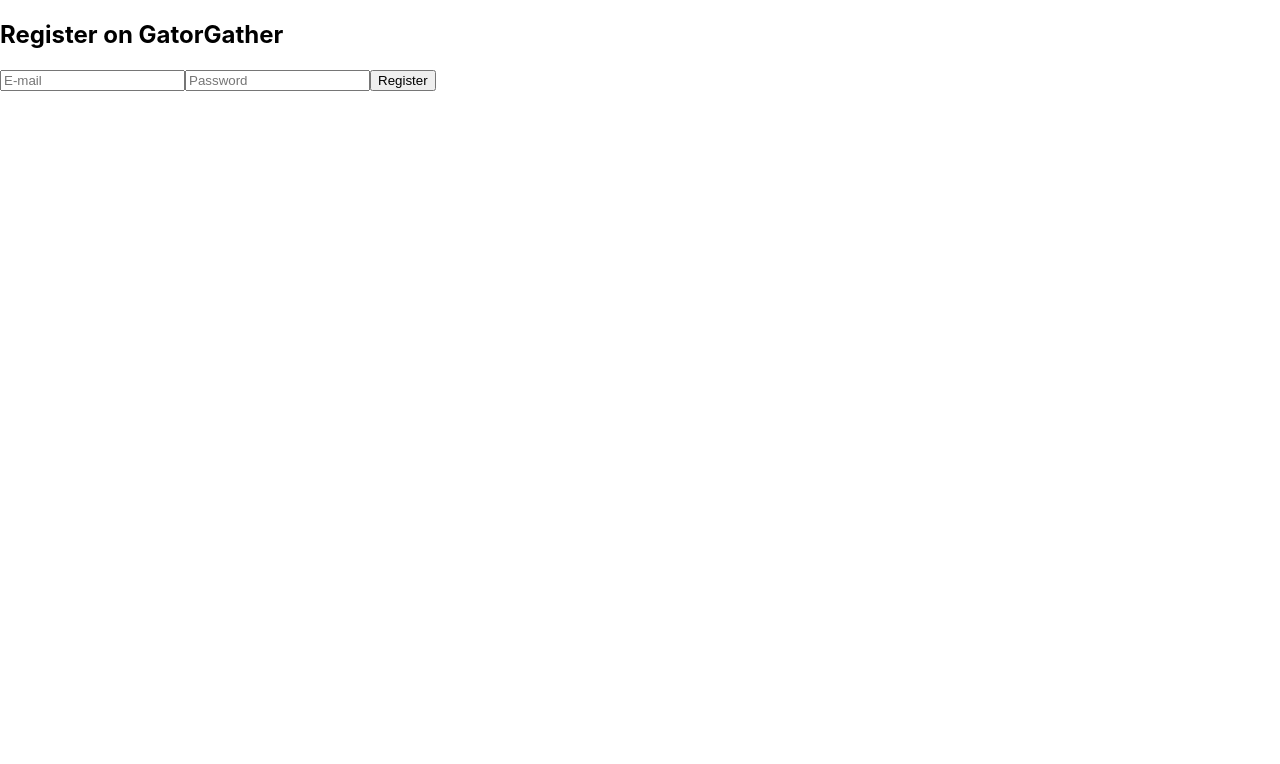
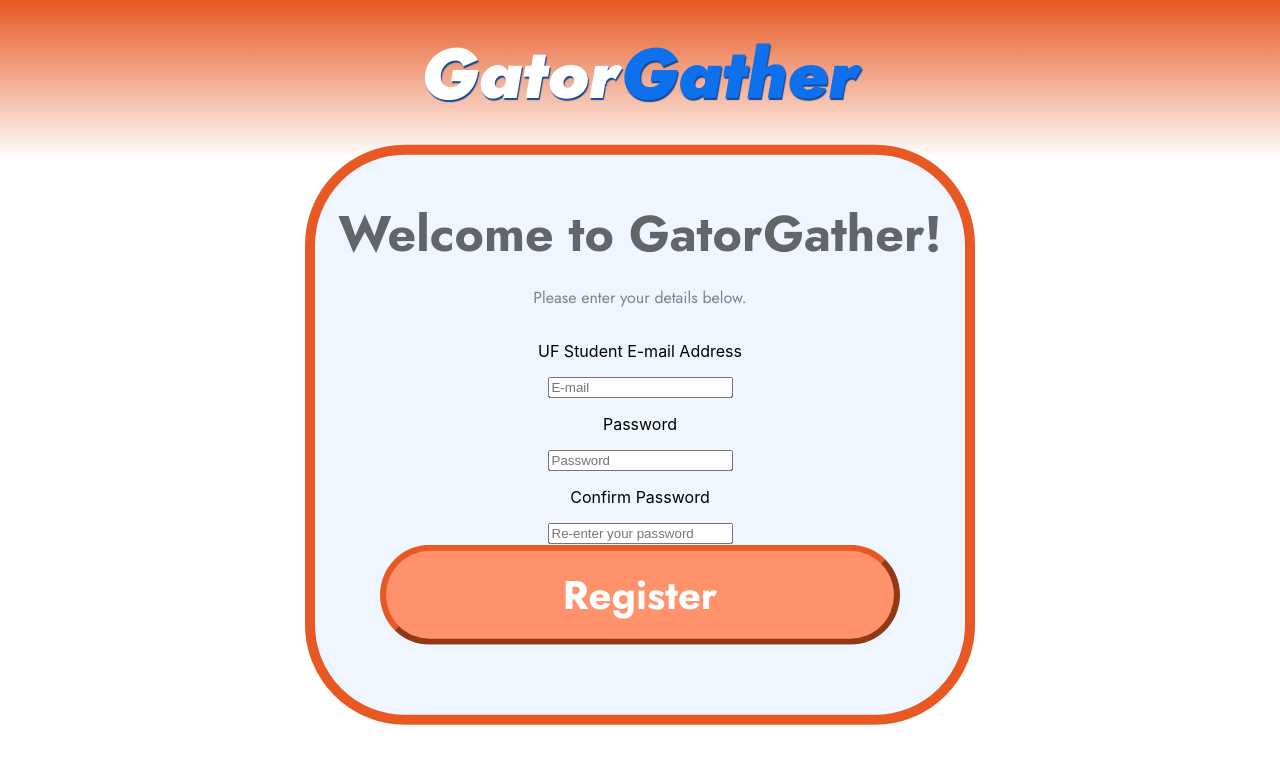
Before and after one commit to slightnacl/GatorGather-Group9, a React (Create React App) app in the folder gatorgather/: page /register in a window 1280 px wide. Shown: the top 764 px of the page. Built offline with nearby package versions, Linux system fonts and the light colour scheme; a web font is replaced by a local one.

Commit message:
Simple Login/Registry Frontend
Implements basic prototype UI for the login and register pages.

```diff
--- a/gatorgather/src/Landing.css
+++ b/gatorgather/src/Landing.css
@@ -27,18 +27,28 @@
     font-weight: 900;
     color: white;
     text-shadow: 1px 2px 1px rgb(16, 73, 148);
-    padding: 0px 0px 0px 40px;
-    margin: 0px 0px 20px 0px;
+}
+
+.landing-button {
+    position: absolute;
+    left: 80px;
+    top: 20px;
+    background-color: transparent;
+    border-color: transparent;
+    cursor: pointer;
 }
 
 .header-button-box {
-    margin: 0px 100px 0px 0px;
+    position: absolute;
+    right: 120px;
+    top: 50px;
+    width: 15%;
+    justify-content: space-between;
 }
 
 .header-button {
     font-family: "Jost", sans-serif;
     font-size: 26px;
-    margin: 42px 20px 0px;
     padding: 6px 40px;
     border-radius: 40px;
 }
@@ -48,6 +58,7 @@
     font-weight: 500;
     border-width: 5px;
     border-color: rgb(204, 204, 204);
+    cursor: pointer;
 }
 
 #header-register-button {
@@ -56,36 +67,74 @@
     background-color: rgb(255, 146, 106);
     border-width: 5px;
     border-color: rgb(231, 88, 34);
+    cursor: pointer;
 }
 
 .front-image-box {
-    background-image: url(reitz-student-union-uf.jpeg);
     position: relative;
     z-index: -1;
-    bottom: 160px;
-    height: 960px;
-    width: 100%;
-    background-repeat: no-repeat;
+    top: -160px;
+    background: url(reitz-student-union-uf.jpeg) no-repeat center center;
     background-size: cover;
-    background-position: center;
+    height: 1000px;
+    display: flex;
+    flex-direction: column;
+    justify-content: center;
+    align-items: center;
     mask-image: linear-gradient(white, rgba(0, 0, 0,0 ) 100%, rgba(0, 0, 0, 0));
 }
 
 .main-body {
     width: 100%;
     background-color: white;
+    flex-direction: column;
+    align-items: center;
 }
 
 .grabber-text {
+    position: absolute;
+    top:55%;
+    left: 50%;
+    transform: translate(-50%, -50%);
     text-align: center;
-    position: relative;
-    bottom: 400px;
     font-family: "Jost", sans-serif;
     font-size: 50px;
     font-weight: 700;
     color: white;
     text-shadow: 2px 4px 1px rgb(16, 73, 148);
+    padding: 0px;
     margin: 0px;
+}
+
+.para-1 {
+    font-family: "Jost", sans-serif;
+    font-size: 40px;
+    font-weight: bold;
+    margin-left: 500px;
+    margin-right: 500px;
+    text-align: center;
+}
+
+#grabber-large {
+    font-size: 200px;
+    color: rgb(231, 88, 34);
+    margin-top: 120px;
+    text-shadow: 4px 8px 1px rgb(16, 73, 148);
+}
+
+#cta-register {
+    justify-content: center;
+    font-family: "Jost", sans-serif;
+    font-weight: bold;
+    font-size: 56px;
+    color: white;
+    width: 900px;
+    height: 100px;
+    border-width: 10px;
+    border-radius: 40px;
+    border-color: rgb(231, 88, 34);
+    background-color: rgb(255, 146, 106);
+    cursor: pointer;
 }
 
 .footer-bar {
--- a/gatorgather/src/Landing.js
+++ b/gatorgather/src/Landing.js
@@ -6,18 +6,20 @@
     return (
         <div>
             <div class="flex-container header-bar">
-                <h1 class="center-v" id="header-title">Gator<span style = {{ color: "rgb(14, 112, 237)"}}>Gather</span></h1>
+                <Link to = "/"><button class="center-v landing-button" id="header-title">Gator<span style = {{ color: "rgb(14, 112, 237)"}}>Gather</span></button></Link>
                 <div class="flex-container center-v header-button-box">
                     <Link to = "/login"><button class="header-button" id="header-login-button">Login</button></Link>
                     <Link to = "/register"><button class="header-button" id="header-register-button">Sign up</button></Link>
                 </div>
             </div>
             <div class="flex-container front-image-box"/>
-            <div class="main-body">
-                <h1 class="center-h grabber-text">GATORS ARE BETTER</h1>
-                <h1 class="center-h grabber-text" style = {{fontSize: 200, color: "rgb(231, 88, 34)"}}>TOGETHER</h1>
-                <p>A student's most important tool is the connections they make while learning!</p>
+            <div class="flex-container main-body">
+                <h2 class="center-h grabber-text">GATORS ARE BETTER</h2>
+                <h1 class="center-h grabber-text" id="grabber-large">TOGETHER</h1>
+                <p class="para-1">A student's most important tool is the connections they make while learning! While we often look to build these connections with industry veterans, alumni, and professionals, we tend to forget that some of the best connections we can make as students are with our peers. With GatorGather, that process is as simple as a click!</p>
+                <Link to="/register"><button id="cta-register">Join Us!</button></Link>
             </div>
+            <div style={{marginTop: 80}}/>
             <div class="flex-container center-v footer-bar">
 
             </div>
--- /dev/null
+++ b/gatorgather/src/Login.css
@@ -0,0 +1,53 @@
+.flex-container {
+    display: flex;
+}
+
+.center-h {
+    justify-content: center;
+}
+
+.center-v {
+    align-content: center;
+}
+
+.header-bar {
+    position: sticky;
+    top: 0;
+    justify-content: space-between;
+    background-image: linear-gradient(rgba(231, 88, 34, 100), rgba(231, 88, 34, 0));
+    height: 160px;
+}
+
+#header-title {
+    font-family: "Jost", sans-serif;
+    font-size: 70px;
+    font-style: italic;
+    font-weight: 900;
+    color: white;
+    text-shadow: 1px 2px 1px rgb(16, 73, 148);
+}
+
+.landing-button {
+    position: absolute;
+    left: 50%;
+    top: 20px;
+    transform: translate(-50%, 0%);
+    background-color: transparent;
+    border-color: transparent;
+}
+
+.login-container {
+    position: fixed;
+    top: 50%;
+    left: 50%;
+    transform: translate(-50%, -44%);
+    height: 70%;
+    width: 35%;
+    min-width: 650px;
+    border: 10px solid;
+    border-color: rgba(231, 88, 34);
+    border-radius: 100px;
+    background-color: rgb(239, 246, 255);
+    flex-direction: column;
+    align-items: center;
+}
--- a/gatorgather/src/Login.js
+++ b/gatorgather/src/Login.js
@@ -1,7 +1,8 @@
 import React, { useState } from "react";
-import { createUserWithEmailAndPassword, signInAnonymously, signInWithEmailAndPassword } from "firebase/auth";
+import { signInWithEmailAndPassword } from "firebase/auth";
 import { auth } from "./firebase";
-import { useNavigate } from "react-router-dom";
+import { useNavigate, Link } from "react-router-dom";
+import "./Login.css"
 
 function Login() {
     const [email, setEmail] = useState("");
@@ -22,23 +23,28 @@
 
     return (
         <div>
-            <h2>Login to GatorGather</h2>
-            <form onSubmit = {handleLogin}>
+            <div class="header-bar">
+            <Link to = "/"><button class="center-v landing-button" id="header-title">Gator<span style = {{ color: "rgb(14, 112, 237)"}}>Gather</span></button></Link>
+            </div>
+            <div class="flex-container login-container">
+                <h2>Login to GatorGather</h2>
+                <p>E-mail</p>
                 <input
                     type = "email"
                     value = {email}
                     onChange = {(e) => setEmail(e.target.value)}
                     placeholder = "E-mail"
                 />
+                <p>Password</p>
                 <input
                     type = "password"
                     value = {password}
                     onChange={(e) => setPassword(e.target.value)}
                     placeholder = "Password"
                 />
-                <button type = "submit">Log In</button>
-            </form>
-            {error && <p>{error}</p>}
+                <button type = "submit" onClick={handleLogin}>Log In</button>
+                {error && <p>{error}</p>}
+            </div>
         </div>
     );
 }
--- /dev/null
+++ b/gatorgather/src/Register.css
@@ -0,0 +1,92 @@
+.flex-container {
+    display: flex;
+}
+
+.center-h {
+    justify-content: center;
+}
+
+.center-v {
+    align-content: center;
+}
+
+.header-bar {
+    position: sticky;
+    top: 0;
+    justify-content: space-between;
+    background-image: linear-gradient(rgba(231, 88, 34, 100), rgba(231, 88, 34, 0));
+    height: 160px;
+}
+
+#header-title {
+    font-family: "Jost", sans-serif;
+    font-size: 70px;
+    font-style: italic;
+    font-weight: 900;
+    color: white;
+    text-shadow: 1px 2px 1px rgb(16, 73, 148);
+}
+
+.landing-button {
+    position: absolute;
+    left: 50%;
+    top: 20px;
+    transform: translate(-50%, 0%);
+    background-color: transparent;
+    border-color: transparent;
+}
+
+.registration-container {
+    position: fixed;
+    top: 50%;
+    left: 50%;
+    transform: translate(-50%, -44%);
+    height: 70%;
+    width: 35%;
+    min-width: 650px;
+    border: 10px solid;
+    border-color: rgba(231, 88, 34);
+    border-radius: 100px;
+    background-color: rgb(239, 246, 255);
+    flex-direction: column;
+    align-items: center;
+}
+
+.welcome-flair {
+    font-family: "Jost", sans-serif;
+    font-weight: bold;
+    text-align: center;
+    font-size: 50px;
+    color: rgb(98, 101, 105)
+}
+
+.regcon-text {
+    font-family: "Jost", sans-serif;
+    text-align: center;
+    color: rgb(127, 131, 136);
+}
+
+.infofield-container {
+    position: absolute;
+    width: 100%;
+}
+
+.field-boxes {
+    position: absolute;
+
+}
+
+#register-button {
+    font-family: "Jost", sans-serif;
+    font-weight: bold;
+    color: white;
+    font-size: 40px;
+    position: absolute;
+    bottom: 70px;
+    width: 80%;
+    height: 100px;
+    background-color: rgb(255, 146, 106);
+    border-color: rgb(231, 88, 34);
+    border-width: 6px;
+    border-radius: 80px;
+}
--- a/gatorgather/src/Register.js
+++ b/gatorgather/src/Register.js
@@ -1,19 +1,36 @@
 import React, { useState } from "react";
 import { createUserWithEmailAndPassword } from "firebase/auth";
 import { auth } from "./firebase";
-import { useNavigate } from "react-router-dom";
+import { useNavigate, Link } from "react-router-dom";
+import "./Register.css"
 
 function Register() {
     const [email, setEmail] = useState("");
     const [password, setPassword] = useState("");
+    const [passwordConfirm, setPasswordConfirm] = useState("");
     const [error, setError] = useState("");
     const navigate = useNavigate();
 
     const handleRegister = async (e) => {
         e.preventDefault();
+
+        if (!email.endsWith("@ufl.edu")) {
+            setError("E-mail address must end in @ufl.edu");
+            return;
+        }
+        const countNumbers = (str) => (String(str).match(/\d/g) || []).length;
+        if (password.length < 8 || countNumbers(password < 2)) {
+            setError("Password must be at least 8 characters long and contain 2 numbers");
+            return;
+        }
+        if (password !== passwordConfirm) {
+            setError("Passwords do not match");
+            return;
+        }
+
         try {
             await createUserWithEmailAndPassword(auth, email, password);
-
+            alert("Registration successful! You may log in.");
             navigate("/login");
         } catch (err) {
             setError(err.message);
@@ -22,23 +39,36 @@
 
     return (
         <div>
-            <h2>Register on GatorGather</h2>
-            <form onSubmit = {handleRegister}>
+            <div class="header-bar">
+            <Link to = "/"><button class="center-v landing-button" id="header-title">Gator<span style = {{ color: "rgb(14, 112, 237)"}}>Gather</span></button></Link>
+            </div>
+            <div class="flex-container registration-container">
+                <h2 class="welcome-flair" style={{marginBottom: 0}}>Welcome to GatorGather!</h2>
+                <p class="regcon-text">Please enter your details below.</p>
+                <p>UF Student E-mail Address</p>
                 <input
                     type = "email"
                     value = {email}
                     onChange = {(e) => setEmail(e.target.value)}
                     placeholder = "E-mail"
                 />
+                <p>Password</p>
                 <input
                     type = "password"
                     value = {password}
                     onChange = {(e) => setPassword(e.target.value)}
                     placeholder = "Password"
                 />
-                <button type = "submit">Register</button>
-            </form>
-            {error && <p>{error}</p>}
+                <p>Confirm Password</p>
+                <input
+                    type = "passwordConfirmation"
+                    value = {passwordConfirm}
+                    onChange = {(e) => setPasswordConfirm(e.target.value)}
+                    placeholder = "Re-enter your password"
+                />
+                <button id="register-button" type = "submit" onClick={handleRegister}>Register</button>
+                {error && <p>{error}</p>}
+            </div>
         </div>
     );
 }
```
Also changed, not shown: gatorgather/src/Home.css (added), gatorgather/src/reitz-student-union-uf.jpeg.
